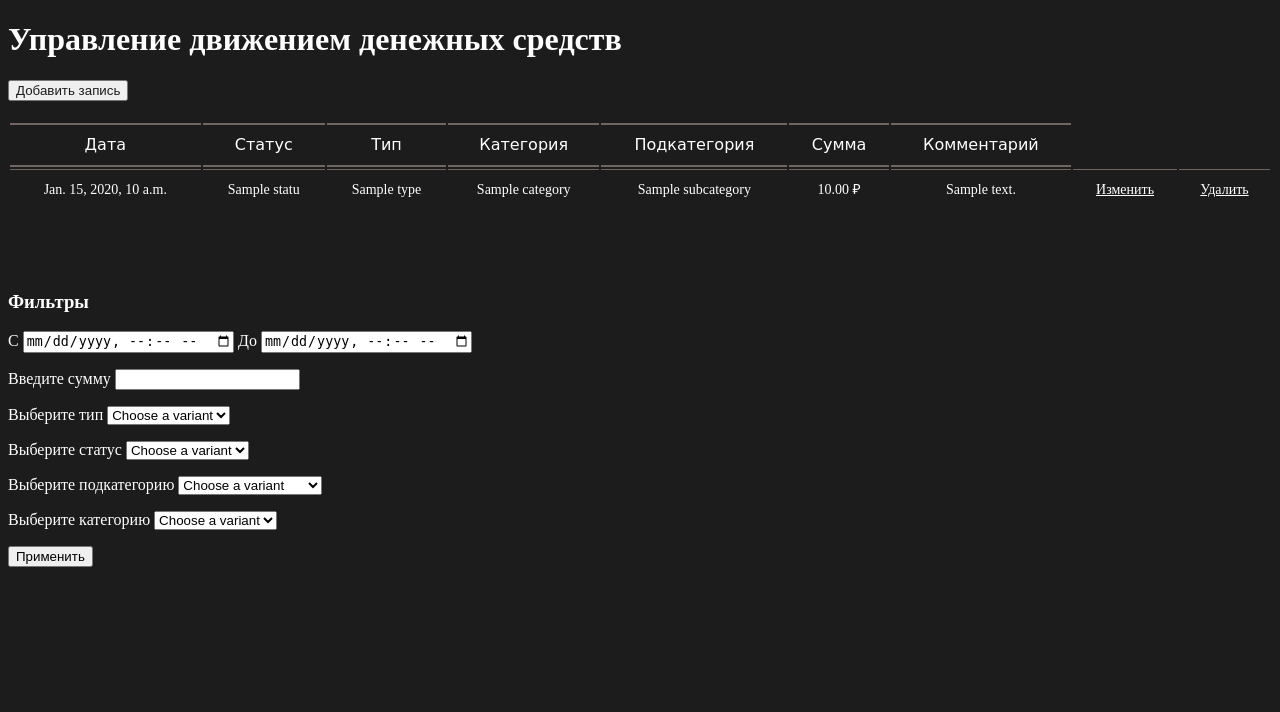
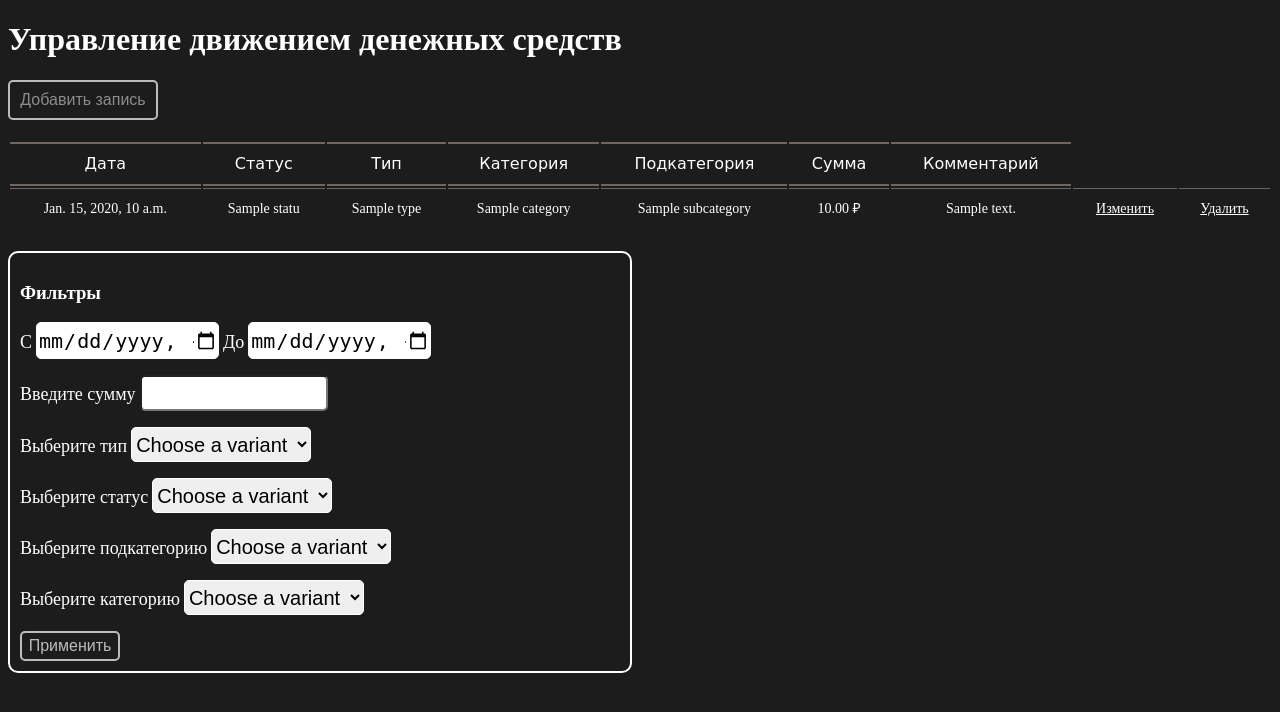
Before and after one commit to rogantan/DDS_django, a Django app: page / in a window 1280 px wide. Shown: the part 46-758 px from the top of the page. Run offline with Django 5.2, Linux system fonts and the light colour scheme; tables that the repository leaves empty hold one stand-in row (values such as "Sample post"); some web fonts are replaced.

Commit message:
adaptive_verst

```diff
--- a/DDS/main/static/main/css/style.css
+++ b/DDS/main/static/main/css/style.css
@@ -81,13 +81,62 @@
 
 .main {
     margin-bottom: 40px;
+    border: 2px solid #fff;
+    border-radius: 10px;
+    padding: 10px;
+    width: 600px;
 }
 
 .add_dds {
     margin-bottom: 20px;
+    border-radius: 5px;
+    background-color: transparent;
+    border: 2px solid #fff;
+    width: 150px;
+    height: 40px;
+    opacity: 0.7;
 }
 
 .add_dds a {
-    color: #1c1c1c;
+    color: #fff;
+    font-size: 16px;
     text-decoration: none;
+    opacity: 0.7;
 }
+
+.add_dds a:hover, .add_dds:hover, form input[type=submit]:hover {
+    opacity: 1;
+}
+
+form input[type=submit] {
+    background-color: transparent;
+    border: 2px solid #fff;
+    color: #fff;
+    border-radius: 5px;
+    width: 100px;
+    height: 30px;
+    opacity: 0.7;
+    font-size: 16px;
+}
+
+form input[type=text], form input[type=number] {
+    width: 30%;
+    height: 30px;
+    border-radius: 5px;
+    font-size: 20px;
+}
+form input[type=text]:focus {
+    border: 3px solid #716561;
+}
+
+form p label {
+    font-size: 18px;
+}
+
+form p select, form p input[type=datetime-local] {
+    width: 30%;
+    height: 35px;
+    border-radius: 5px;
+    font-size: 20px;
+    border: 1px solid #fff;
+}
--- a/DDS/main/templates/main/base.html
+++ b/DDS/main/templates/main/base.html
@@ -4,8 +4,8 @@
 <head>
     <meta charset="UTF-8">
     <title>{% block title %}{% endblock %}</title>
-<!--    <link rel="stylesheet" href="{% static 'main/css/style.css' %}">-->
-    <link rel="stylesheet" href="../../static/main/css/style.css">
+    <link rel="stylesheet" href="{% static 'main/css/style.css' %}">
+<!--    <link rel="stylesheet" href="../../static/main/css/style.css">-->
 </head>
 <body>
 <div class="header">
--- a/DDS/main/templates/main/categories.html
+++ b/DDS/main/templates/main/categories.html
@@ -1,8 +1,10 @@
 {% extends 'main/base.html' %}
 {% block title %}Категории{% endblock %}
 {% block content %}
+<div class="page-header">
+    <h1>Категории</h1>
+</div>
 <div class="main">
-    <h1>Категории</h1>
     <form method="POST" action="add_category/">
         {% csrf_token %}
         <p>
--- a/DDS/main/templates/main/edit_subcategory.html
+++ b/DDS/main/templates/main/edit_subcategory.html
@@ -1,7 +1,7 @@
 {% extends 'main/base.html' %}
 {% block title %}{% endblock %}
 {% block content %}
-<h>Редактирование подкатегории</h>
+<h2>Редактирование подкатегории</h2>
 <form method="POST">
     {% csrf_token %}
     <p>
--- a/DDS/main/templates/main/index.html
+++ b/DDS/main/templates/main/index.html
@@ -1,8 +1,10 @@
 {% extends 'main/base.html' %}
 {% block title %}Главная страница{% endblock %}
 {% block content %}
-<div class="main">
+<div class="page-header">
     <h1>Управление движением денежных средств </h1>
+</div>
+<div class="main1">
     <button class="add_dds"><a href="{% url 'add_dds' %}">Добавить запись</a></button>
     <table class="table">
         <thead>
@@ -36,9 +38,10 @@
         </tbody>
     </table>
 </div>
-<div class="main1">
+<div class="main">
     <h3>Фильтры</h3>
     <form method="POST">
+        {% csrf_token %}
         <p>
             <label>С</label>
             <input type="datetime-local" name="from" value="">
@@ -47,7 +50,7 @@
         </p>
         <p>
             <label>Введите сумму</label>
-            <input type="text" name="amount">
+            <input type="number" name="amount" min="0.0" step="0.01">
         </p>
         <p>
             <label>Выберите тип</label>
--- a/DDS/main/templates/main/statuses.html
+++ b/DDS/main/templates/main/statuses.html
@@ -1,8 +1,10 @@
 {% extends 'main/base.html' %}
 {% block title %}Статусы{% endblock %}
 {% block content %}
+<div class="page-header">
+    <h1>Статусы</h1>
+</div>
 <div class="main">
-    <h1>Статусы</h1>
     <form method="POST" action="add_status/">
         {% csrf_token %}
         <p>
--- a/DDS/main/templates/main/subcategories.html
+++ b/DDS/main/templates/main/subcategories.html
@@ -1,8 +1,10 @@
 {% extends 'main/base.html' %}
 {% block title %}Подкатегории{% endblock %}
 {% block content %}
+<div class="page-header">
+    <h1>Подкатегории</h1>
+</div>
 <div class="main">
-    <h1>Подкатегории</h1>
     <form method="POST" action="add_subcategory/">
         {% csrf_token %}
         <p>
--- a/DDS/main/templates/main/types.html
+++ b/DDS/main/templates/main/types.html
@@ -1,8 +1,10 @@
 {% extends 'main/base.html' %}
 {% block title %}Типы{% endblock %}
 {% block content %}
+<div class="page-header">
+    <h1>Типы</h1>
+</div>
 <div class="main">
-    <h1>Типы</h1>
     <form method="POST" action="add_type/">
         {% csrf_token %}
         <p>
```
